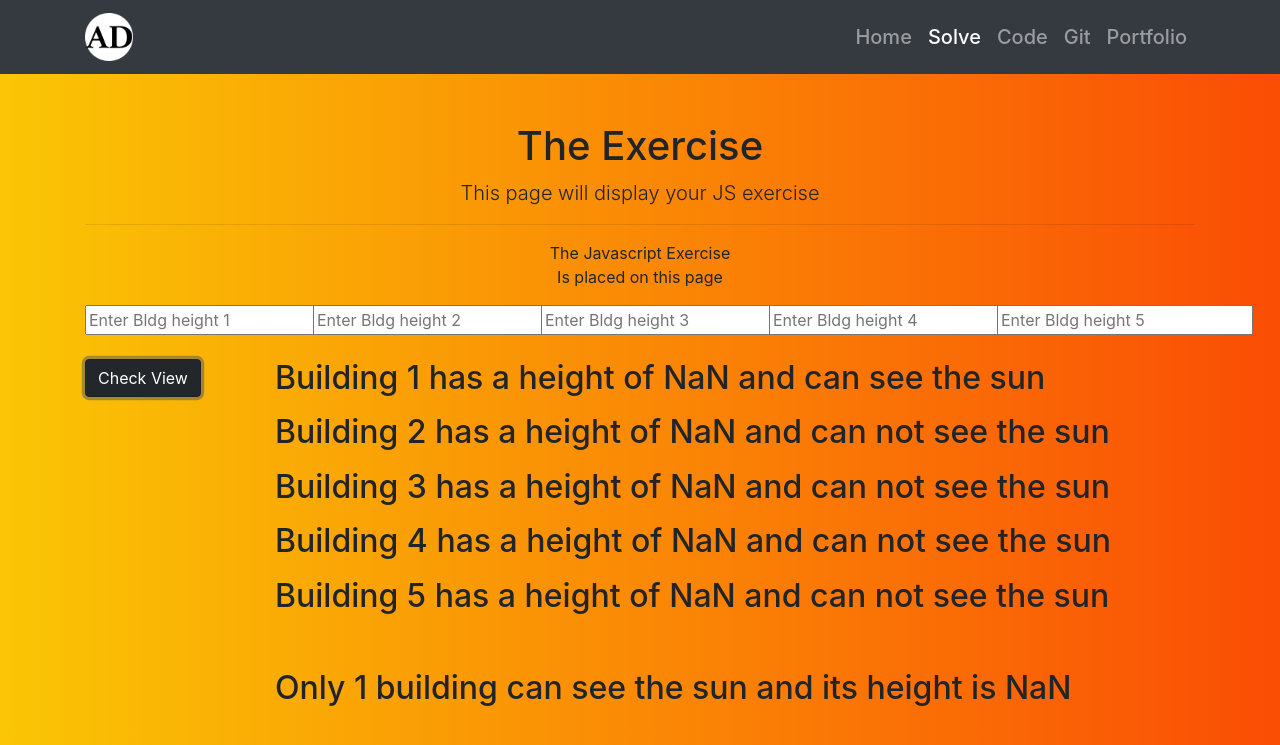
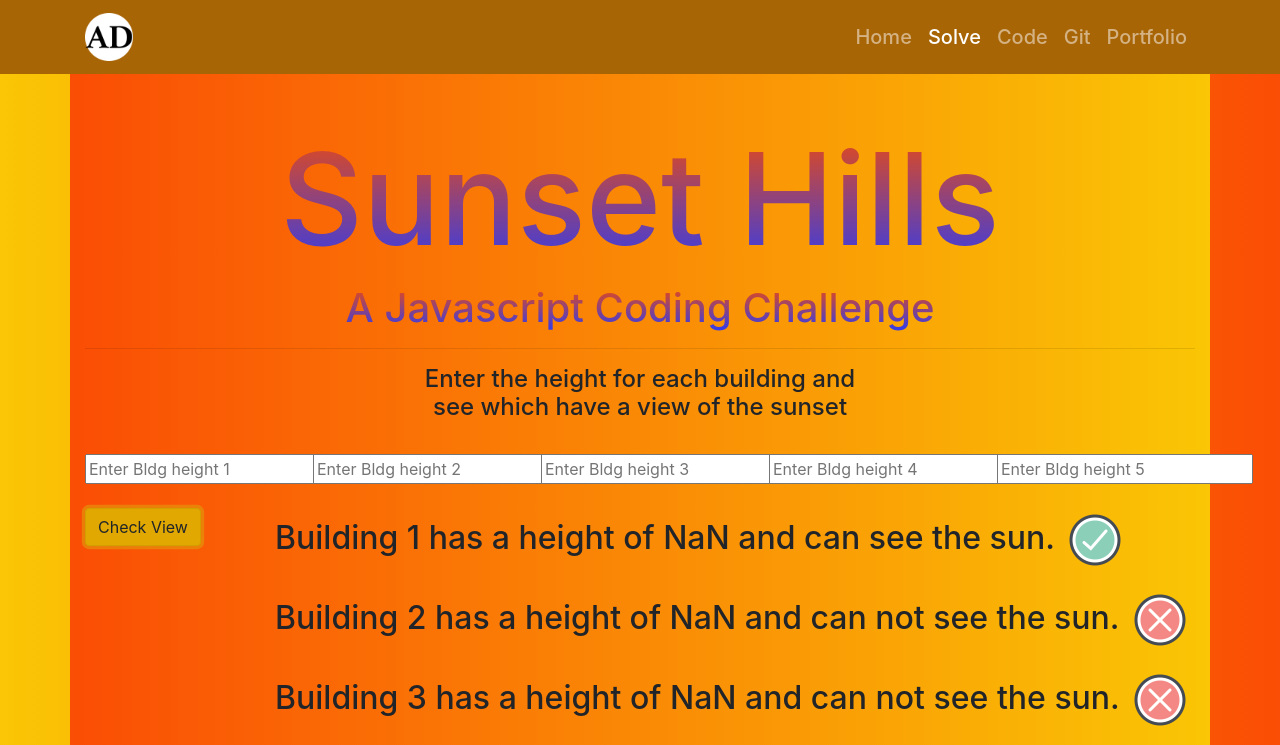
Before and after one commit to CypharX/Sunset-Hills, a plain HTML site: page Solve.html in a window 1280 px wide. Both pictures are taken after a click on the button "Check View". Shown: the top 745 px of the page. Drawn offline with nearby package versions, Linux system fonts and the light colour scheme.

Commit message:
icons added to output

```diff
--- a/Content/CustomCSS.css
+++ b/Content/CustomCSS.css
@@ -4,8 +4,6 @@
 
 .gridstyle {
     background-image: linear-gradient(to right, #FA4D05, #FAC605);
-    /*color: #f6f4f3;*/
-    /*outline: 3px solid black;*/
 }
 .navstyle {
     background-color: #A86506;
--- a/Scripts/Solve.js
+++ b/Scripts/Solve.js
@@ -31,33 +31,33 @@ document.getElementById('sunBtn').addEventListener('click', function () {
     }
 
     if (viewArray[0] == 'true') {
-        document.getElementById('viewCheck1').innerHTML = `Building 1 has a height of ${height1} and can see the sun`;
+        document.getElementById('viewCheck1').innerHTML = `<span>Building 1 has a height of ${height1} and can see the sun. </span><img src="Images/Checkmark.png" />`;
     } else {
         document.getElementById('viewCheck1').innerHTML = `Building 1 has a height of ${height1} and can not see the sun`;
     }
 
     if (viewArray[1] == 'true') {
-        document.getElementById('viewCheck2').innerHTML = `Building 2 has a height of ${height2} and can see the sun`;
+        document.getElementById('viewCheck2').innerHTML = `<span>Building 2 has a height of ${height2} and can see the sun. </span><img src="Images/Checkmark.png" />`;
     } else {
-        document.getElementById('viewCheck2').innerHTML = `Building 2 has a height of ${height2} and can not see the sun`;
+        document.getElementById('viewCheck2').innerHTML = `<span>Building 2 has a height of ${height2} and can not see the sun. </span><img src="Images/RedX.png" />`;
     }
 
     if (viewArray[2] == 'true') {
-        document.getElementById('viewCheck3').innerHTML = `Building 3 has a height of ${height3} and can see the sun`;
+        document.getElementById('viewCheck3').innerHTML = `<span>Building 3 has a height of ${height3} and can see the sun. </span><img src="Images/Checkmark.png" />`;
     } else {
-        document.getElementById('viewCheck3').innerHTML = `Building 3 has a height of ${height3} and can not see the sun`;
+        document.getElementById('viewCheck3').innerHTML = `<span>Building 3 has a height of ${height3} and can not see the sun. </span><img src="Images/RedX.png" />`;
     }
 
     if (viewArray[3] == 'true') {
-        document.getElementById('viewCheck4').innerHTML = `Building 4 has a height of ${height4} and can see the sun`;
+        document.getElementById('viewCheck4').innerHTML = `<span>Building 4 has a height of ${height4} and can see the sun. </span><img src="Images/Checkmark.png" />`;
     } else {
-        document.getElementById('viewCheck4').innerHTML = `Building 4 has a height of ${height4} and can not see the sun`;
+        document.getElementById('viewCheck4').innerHTML = `<span>Building 2 has a height of ${height4} and can not see the sun. </span><img src="Images/RedX.png" />`;
     }
 
     if (viewArray[4] == 'true') {
-        document.getElementById('viewCheck5').innerHTML = `Building 5 has a height of ${height5} and can see the sun`;
+        document.getElementById('viewCheck5').innerHTML = `<span>Building 5 has a height of ${height5} and can see the sun. </span><img src="Images/Checkmark.png" />`;
     } else {
-        document.getElementById('viewCheck5').innerHTML = `Building 5 has a height of ${height5} and can not see the sun`;
+        document.getElementById('viewCheck5').innerHTML = `<span>Building 5 has a height of ${height5} and can not see the sun. </span><img src="Images/RedX.png" />`;
     }
 
     if (tracker == 1) {
--- a/Solve.html
+++ b/Solve.html
@@ -18,7 +18,7 @@
 <body class="bodybg">
 
     <!-- Navigation -->
-    <nav class="navbar navbar-expand-lg navbar-dark bg-dark static-top">
+    <nav class="navbar navbar-expand-lg navbar-dark navstyle static-top">
         <div class="container">
             <a class="navbar-brand" href="/Index.html"><img src="Images/favicon.ico" /></a>
             <button class="navbar-toggler" type="button" data-toggle="collapse" data-target="#navbarResponsive" aria-controls="navbarResponsive" aria-expanded="false" aria-label="Toggle navigation">
@@ -49,15 +49,15 @@
     </nav>
 
     <!-- Page Content -->
-    <div class="container">
+    <div class="container gridstyle">
         <div class="row">
             <div class="col-lg-12 text-center">
-                <h1 class="mt-5">The Exercise</h1>
-                <p class="lead">This page will display your JS exercise</p><hr />
-                <ul class="list-unstyled">
-                    <li>The Javascript Exercise</li>
-                    <li>Is placed on this page</li>
-                </ul>
+                <h1 class="mt-5 titlestyle">Sunset Hills</h1>
+                <p class="h1 substyle">A Javascript Coding Challenge</p><hr />
+                <ul class="list-unstyled h4">
+                    <li>Enter the height for each building and</li>
+                    <li>see which have a view of the sunset</li>
+                </ul><br />
             </div>
         </div>
         <div class="row">
@@ -79,7 +79,7 @@
         </div><br />
         <div class="row">
             <div class="col-2">
-                <button class="btn btn-dark" id="sunBtn">Check View</button>
+                <button class="btn btn-warning" id="sunBtn">Check View</button>
             </div>
             <div class="col h2">
                 <p id="viewCheck1"></p>
```
Also changed, not shown: Index.html (+1 -1 lines), Images/Checkmark.png (added), Images/RedX.png (added), 1 other file. Lines whose indentation alone changed are shown as unchanged.
